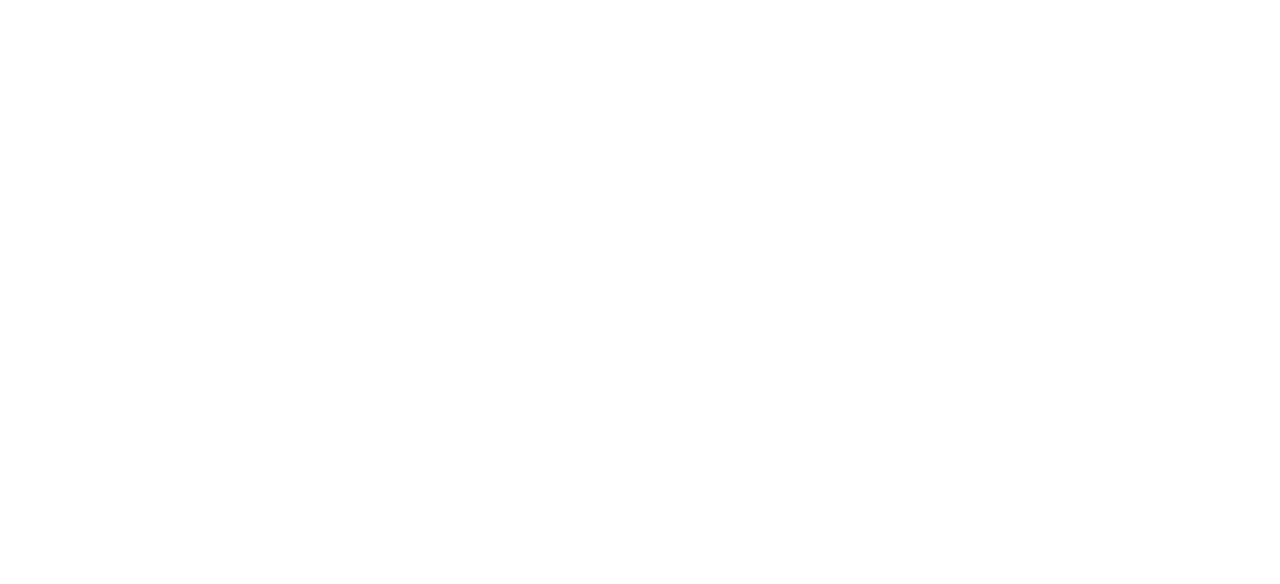
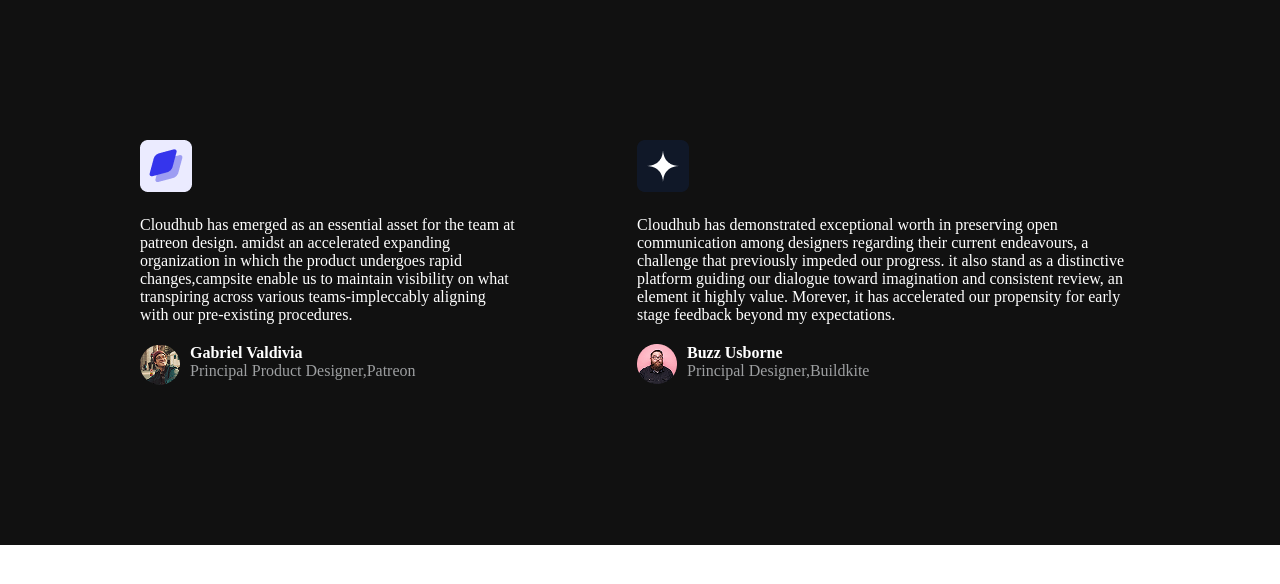
Before and after one commit to Mekhanofficial/CloudHub, a plain HTML site: page HTML/sections/malik/index.html in a window 1280 px wide. Drawn offline with Linux system fonts and the light colour scheme.

Commit message:
archive text

```diff
--- a/HTML/sections/malik/index.html
+++ b/HTML/sections/malik/index.html
@@ -7,6 +7,46 @@
     <link rel="stylesheet" href="/STYLES/CloudHub.css">
 </head>
 <body>
+    <!-- archive text -->
+     <section class="archive">
+          <div class="archive_1">
+            <img src="/assets/icons/Layers.png" alt="">
+            <p>
+                Cloudhub has emerged as an essential asset for the team at patreon design.
+                amidst an accelerated expanding organization in which the product undergoes rapid
+                changes,campsite enable us to maintain visibility on what transpiring across various
+                teams-impleccably aligning with our pre-existing procedures.
+            </p>
+            <div class="archive_pic1">
+                <img src="/assets/images/image (3).png" alt="">
+                <div class="patreon">
+                    <h4>Gabriel Valdivia</h4>
+                    <p>Principal Product Designer,Patreon</p>
+                </div>
+            </div>
+        </div>
+        <div class="archive_2">
+            <img src="/assets/icons/Acme Group.png" alt="">
+            <p>Cloudhub has demonstrated exceptional worth in preserving open communication among designers
+                regarding their current endeavours, a challenge that previously impeded our progress.
+                it also stand as a distinctive platform guiding our dialogue toward imagination and consistent
+                review, an element it highly value. Morever, it has accelerated our propensity for early stage
+                feedback beyond my expectations.
+            </p>
+             <div class="archive_pic2">
+                <img src="/assets/images/image (4).png" alt="">
+                <div class="build">
+                    <h4>Buzz Usborne</h4>
+                    <p>Principal Designer,Buildkite</p>
+                </div>
+            </div>
+        </div>
+
+     </section>
+
+
+
+
 
 
 </body>
--- a/STYLES/CloudHub.css
+++ b/STYLES/CloudHub.css
@@ -684,3 +684,43 @@ nav ul li a:hover {
         font-size: 0.95rem;
     }
 }
+/* archive text */
+.archive{
+  display: flex;
+  padding: 80px;
+  background-color: #111111;
+  color: #FFFFFF;
+}
+.archive_1{
+  margin: 60px;
+}
+.archive_1 img{
+  margin-bottom: 20px;
+}
+.archive_1 p{
+  margin-bottom: 20px;
+}
+.archive_2{
+  margin: 60px;
+}
+.archive_2 img{
+  margin-bottom: 20px;
+}
+.archive_2 p{
+  margin-bottom: 20px;
+}
+
+.archive_pic1{
+  display: flex;
+  gap: 10px;
+}
+.archive_pic2{
+  display: flex;
+  gap: 10px;
+}
+.patreon p{
+  color: #9D9FA1;
+}
+.build p{
+  color: #9D9FA1;
+}
```
